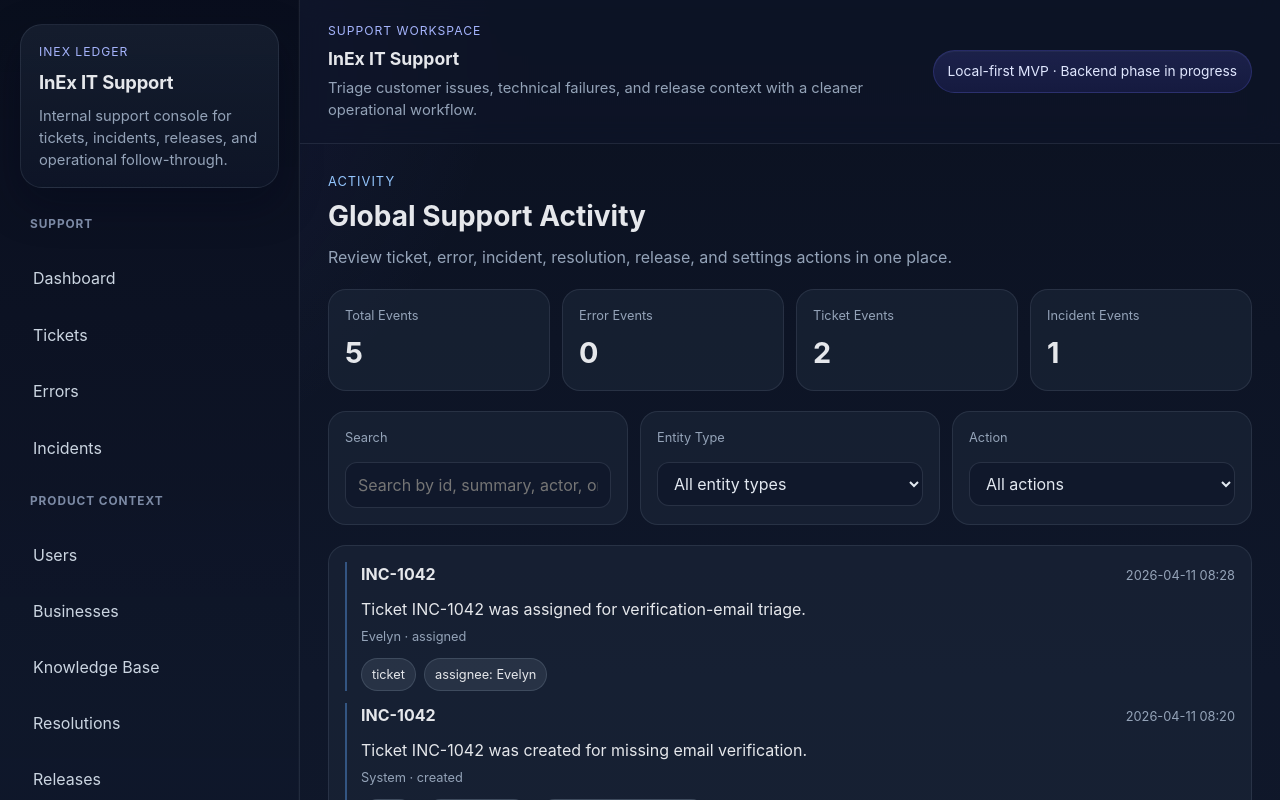
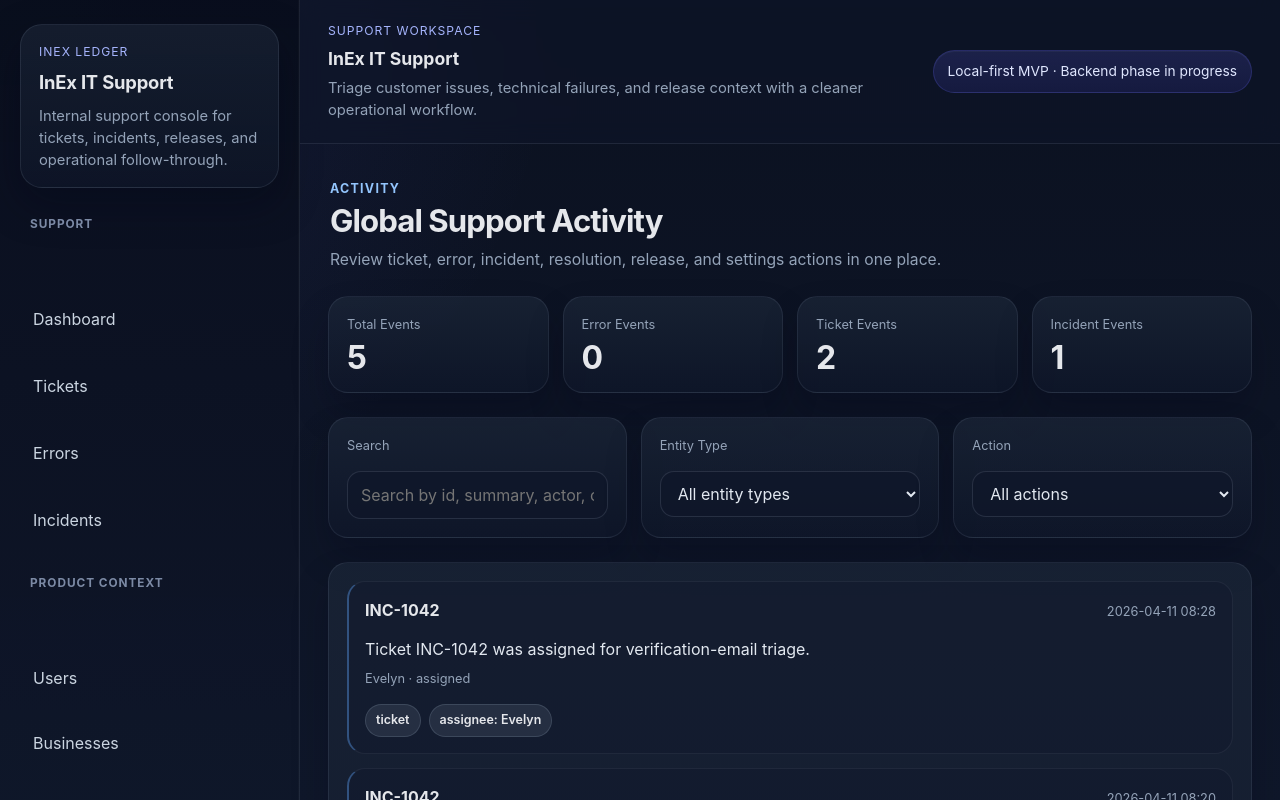
Before and after one commit to Emanuel628/InEx-IT-Support, a React (Vite) app: page /activity in a window 1280 px wide. Shown: the top 800 px of the page. Built offline with nearby package versions, Linux system fonts and the light colour scheme.

Commit message:
Polish activity workspace styling

```diff
--- a/src/features/activity/styles/activity.css
+++ b/src/features/activity/styles/activity.css
@@ -1,18 +1,21 @@
 .activity-page {
   display: grid;
-  gap: 20px;
+  gap: 24px;
 }
 
 .activity-page-header {
   display: flex;
   justify-content: space-between;
   align-items: flex-start;
-  gap: 16px;
+  gap: 18px;
+  padding: 8px 2px 0;
 }
 
 .activity-page-header h2 {
-  margin: 4px 0 8px;
-  font-size: 1.75rem;
+  margin: 6px 0 10px;
+  font-size: clamp(1.95rem, 2.4vw, 2.35rem);
+  line-height: 1.08;
+  letter-spacing: -0.03em;
 }
 
 .activity-page-header p,
@@ -20,13 +23,15 @@
 .activity-empty-state p {
   margin: 0;
   color: #94a3b8;
+  font-size: 0.98rem;
 }
 
 .activity-page-eyebrow {
   display: inline-block;
   color: #93c5fd;
-  font-size: 0.8rem;
-  letter-spacing: 0.08em;
+  font-size: 0.78rem;
+  font-weight: 700;
+  letter-spacing: 0.1em;
   text-transform: uppercase;
 }
 
@@ -34,17 +39,18 @@
 .activity-filter-grid {
   display: grid;
   grid-template-columns: repeat(auto-fit, minmax(180px, 1fr));
-  gap: 12px;
+  gap: 14px;
 }
 
 .activity-stat-card,
 .activity-filter-card,
 .activity-list,
 .activity-empty-state {
-  border: 1px solid rgba(148, 163, 184, 0.14);
-  border-radius: 18px;
-  background: rgba(30, 41, 59, 0.55);
-  padding: 16px;
+  border: 1px solid rgba(148, 163, 184, 0.12);
+  border-radius: 20px;
+  background: linear-gradient(180deg, rgba(30, 41, 59, 0.62) 0%, rgba(15, 23, 42, 0.64) 100%);
+  padding: 18px;
+  box-shadow: 0 20px 36px rgba(2, 6, 23, 0.22);
 }
 
 .activity-stat-card span,
@@ -54,11 +60,13 @@
   display: block;
   color: #94a3b8;
   font-size: 0.8rem;
-  margin-bottom: 6px;
+  margin-bottom: 8px;
 }
 
 .activity-stat-card strong {
-  font-size: 1.8rem;
+  font-size: 2rem;
+  line-height: 1;
+  letter-spacing: -0.04em;
 }
 
 .activity-filter-card label {
@@ -71,22 +79,25 @@
 .activity-filter-card select {
   width: 100%;
   border: 1px solid rgba(148, 163, 184, 0.18);
-  border-radius: 12px;
-  background: rgba(15, 23, 42, 0.75);
+  border-radius: 14px;
+  background: rgba(15, 23, 42, 0.8);
   color: #e2e8f0;
-  padding: 10px 12px;
+  padding: 11px 13px;
 }
 
 .activity-list {
   display: grid;
-  gap: 12px;
+  gap: 14px;
 }
 
 .activity-item {
+  border: 1px solid rgba(148, 163, 184, 0.1);
   border-left: 2px solid rgba(96, 165, 250, 0.4);
-  padding-left: 14px;
+  border-radius: 18px;
+  padding: 16px;
   display: grid;
-  gap: 6px;
+  gap: 8px;
+  background: rgba(15, 23, 42, 0.34);
 }
 
 .activity-item-header {
@@ -102,6 +113,7 @@
 
 .activity-item-summary {
   margin: 0;
+  color: #e2e8f0;
 }
 
 .activity-item-tags {
@@ -115,7 +127,8 @@
   align-items: center;
   border-radius: 999px;
   padding: 6px 10px;
-  font-size: 0.8rem;
+  font-size: 0.78rem;
+  font-weight: 600;
   background: rgba(148, 163, 184, 0.14);
   border: 1px solid rgba(148, 163, 184, 0.22);
 }
```
